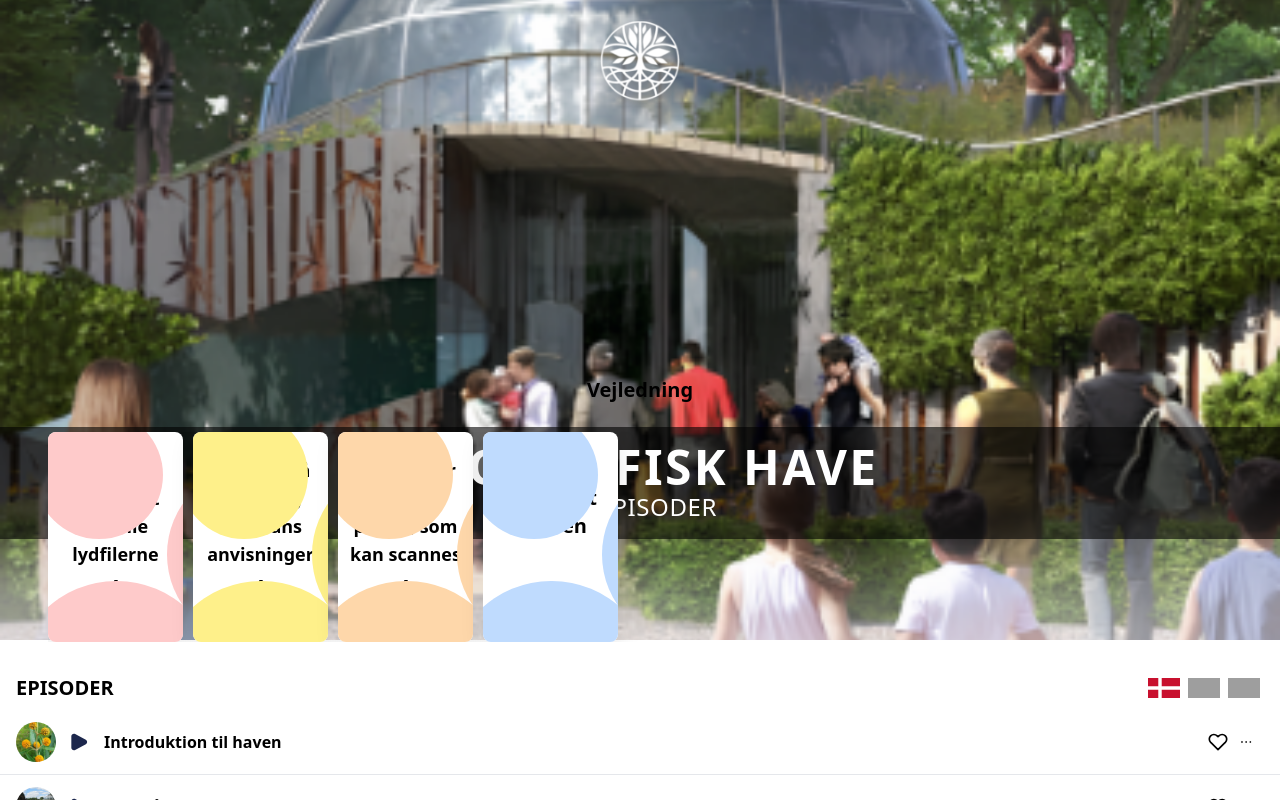
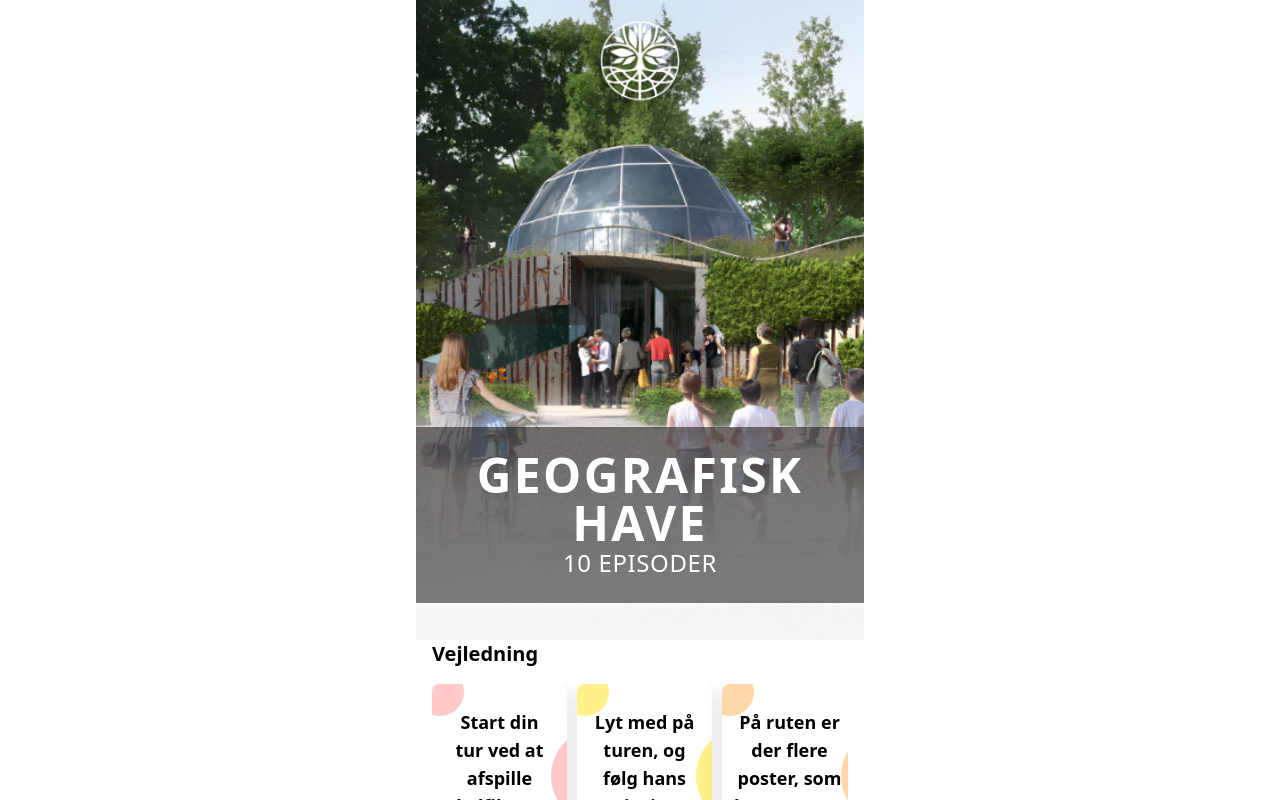
Before and after one commit to emilstorta/geo-have, a Vue app: page / in a window 1280 px wide. Shown: the top 800 px of the page. Built offline with nearby package versions, Linux system fonts and the light colour scheme; grey boxes are pictures that could not be loaded.

Commit message:
forced the low-res design to show across all screen sizes via a centered container with a fixed width

```diff
--- a/src/App.vue
+++ b/src/App.vue
@@ -1,7 +1,7 @@
 <template>
-  <div>
+  <div class="min-h-screen">
     <Header />
-    <main>
+    <main class="w-full max-w-md mx-auto">
       <GuideSection />
       <EpisodeList />
     </main>
--- a/src/components/GuideSection.vue
+++ b/src/components/GuideSection.vue
@@ -1,7 +1,8 @@
 <template>
   <div class="relative z-10 -mt-[12rem] md:-mt-[14rem]">
-    <h2 class="absolute left-0 right-0 top-[-2.5rem] text-xl font-semibold text-center">Vejledning</h2>
-    <section class="bg-opacity-90 p-4 mx-4 md:mx-6 lg:mx-8">
+    <!-- Heading aligned with the start of the cards -->
+    <h2 class="text-xl font-semibold my-4 pl-4">Vejledning</h2>
+    <section class="px-4">
       <swiper :slides-per-view="'auto'" :space-between="10" :pagination="{ clickable: true }" class="mySwiper">
         <!-- Swiper slide for Guide card 1 -->
         <swiper-slide style="width: 135px;">
@@ -39,7 +40,7 @@
             <div class="circle circle1 bg-blue-200"></div>
             <div class="circle circle2 bg-blue-200"></div>
             <div class="circle circle3 bg-blue-200"></div>
-            <span class="text-xl	 font-extrabold	 text-center">Nyd din <br> tur rundt <br> i haven</span>
+            <span class="text-xl font-extrabold text-center">Nyd din <br> tur rundt <br> i haven</span>
           </div>
         </swiper-slide>
       </swiper>
@@ -58,7 +59,7 @@
   position: relative;
   overflow: hidden;
   box-shadow: 0 8px 24px rgba(0, 0, 0, 0.1);
-  border-radius: 8px; /* This gives the card rounded corners */
+  border-radius: 8px;
 }
 
 .circle {
@@ -67,23 +68,46 @@
 }
 
 .circle1 {
-  top: -10%;
-  left: -10%;
-  width: 10vw;
-  height: 10vw;
+  top: -1rem; /* Adjusted */
+  left: -1rem; /* Adjusted */
+  width: 3rem; /* Adjusted */
+  height: 3rem; /* Adjusted */
 }
 
 .circle2 {
-  top: 10%;
-  left: 88%;
-  width: 14vw;
-  height: 14vw;
+  top: 2rem; /* Adjusted */
+  left: 88%; /* Kept as percentage for positioning */
+  width: 6rem; /* Adjusted */
+  height: 6rem; /* Adjusted */
 }
 
 .circle3 {
-  top: 65%;
-  left: -25%;
-  width: 16vw;
-  height: 16vw;
+  top: 65%; /* Kept as percentage for positioning */
+  left: -4rem; /* Adjusted */
+  width: 7rem; /* Adjusted */
+  height: 7rem; /* Adjusted */
+}
+
+.scrollbar-hide {
+  /* Hide scrollbar but allow scrolling */
+  -ms-overflow-style: none; /* IE and Edge */
+  scrollbar-width: none; /* Firefox */
+}
+
+.scrollbar-hide::-webkit-scrollbar {
+  display: none; /* Chrome, Safari, Opera */
+}
+
+/* Additional Responsive Spacing */
+@media (min-width: 768px) {
+  .relative.z-10 {
+    margin-top: -4rem; /* Less negative margin as the resolution increases */
+  }
+}
+
+@media (min-width: 1024px) {
+  .relative.z-10 {
+    margin-top: -1rem; /* Even less negative, preventing overlap */
+  }
 }
 </style>
--- a/src/components/Header.vue
+++ b/src/components/Header.vue
@@ -1,5 +1,5 @@
 <template>
-    <div class="relative">
+  <div class="relative w-full max-w-md mx-auto">
     <!-- Hero image -->
     <img src="@/assets/hero_image.png" alt="Hero Image" class="w-full object-cover sm:max-h-[60vh] lg:max-h-[70vh] xl:max-h-[80vh]" />
 
@@ -8,7 +8,7 @@
 
     <!-- Text overlay with increased padding -->
     <div class="absolute left-0 right-0 top-2/4 md:top-2/3">
-        <div class="bg-black bg-opacity-60 px-6 py-4 text-center">
+      <div class="bg-black bg-opacity-50 px-6 py-6 text-center">
         <h1 class="text-2xl sm:text-3xl md:text-4xl lg:text-5xl font-bold text-white leading-tight tracking-wider">GEOGRAFISK HAVE</h1>
         <p class="text-lg sm:text-xl md:text-2xl text-white tracking-wide">10 EPISODER</p>
       </div>
@@ -17,7 +17,6 @@
 </template>
 
 <script setup>
-  // to import assets or set the paths to the images
 </script>
 
 <style scoped>
```
Lines whose indentation alone changed are shown as unchanged.
